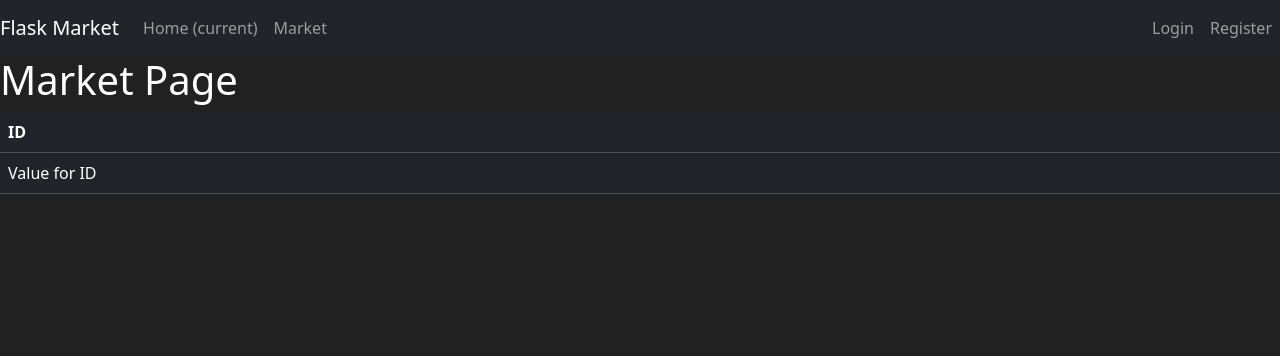
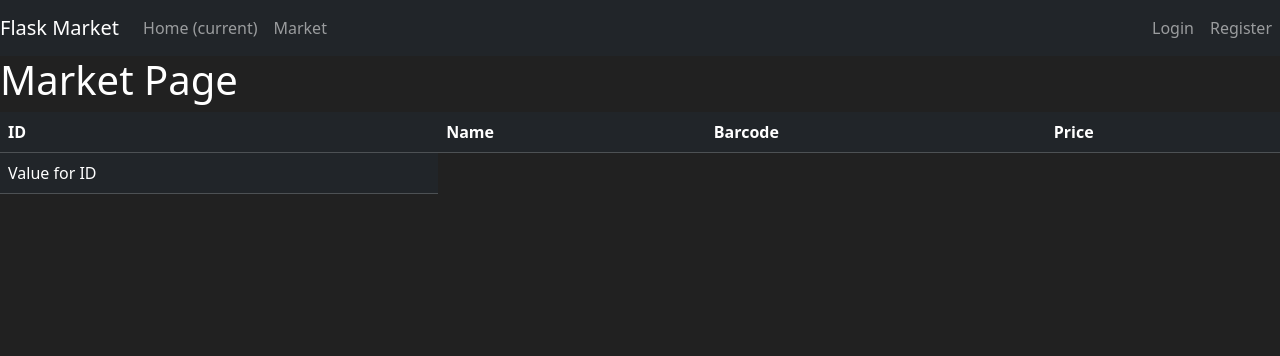
Before and after one commit to AnandC7github/Python-Flask-Market-Proj1, a Flask app: page /market in a window 1280 px wide. Shown: the top 356 px of the page. Run offline with Flask 3, Linux system fonts and the light colour scheme.

Commit message:
Improve 'market.html' table structure with detailed columns

```diff
--- a/templates/market.html
+++ b/templates/market.html
@@ -36,7 +36,10 @@
         <thead>
             <tr>
                 <!-- Your Columns HERE -->
-                <th scope="col">ID</th>
+              <th scope="col">ID</th>
+              <th scope="col">Name</th>
+              <th scope="col">Barcode</th>
+              <th scope="col">Price</th>
             </tr>
         </thead>
         <tbody>
```
